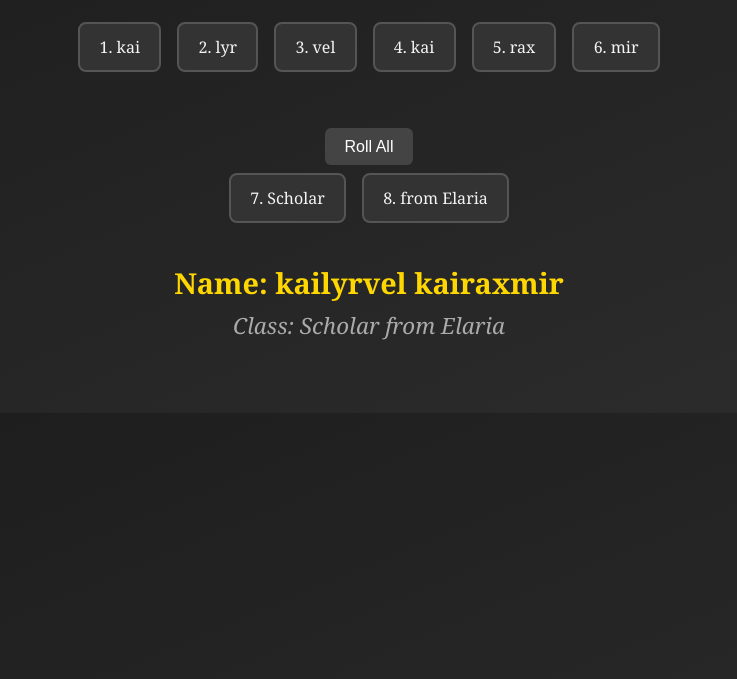
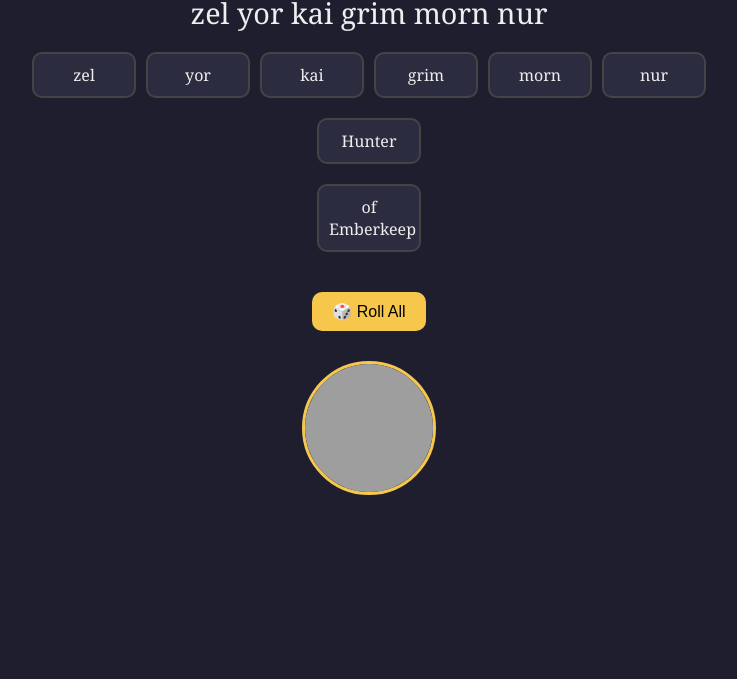
Before and after one commit to foxrain4/fantasy-name-generator, a plain HTML site: page index.html in a window 1280 px wide. Shown: the part 121-800 px from the top of the page, without its empty margins (271-1008 px from the left). Drawn offline with Linux system fonts and the light colour scheme; grey boxes are pictures that could not be loaded.

Commit message:
Update index.html

```diff
--- a/index.html
+++ b/index.html
@@ -2,201 +2,161 @@
 <html lang="en">
 <head>
   <meta charset="UTF-8" />
-  <meta name="viewport" content="width=device-width, initial-scale=1.0"/>
+  <meta name="viewport" content="width=device-width, initial-scale=1.0" />
   <title>Fantasy Name Generator</title>
   <style>
     body {
       font-family: 'Georgia', serif;
+      background: #1e1e2f;
+      color: #eee;
       text-align: center;
-      padding: 2rem;
-      background: linear-gradient(to bottom right, #1c1c1c, #2d2d2d);
-      color: #f4f4f4;
+      padding: 20px;
     }
-
     h1 {
-      font-size: 2.2rem;
-      color: #ffcc00;
-      text-shadow: 2px 2px 4px #000;
+      font-size: 2em;
+      color: #f7c74c;
     }
-
-    .slot-group {
-      margin-bottom: 1.5rem;
+    .name-display {
+      font-size: 1.8em;
+      margin: 20px 0;
     }
-
+    .slot-container {
+      display: flex;
+      justify-content: center;
+      flex-wrap: wrap;
+      gap: 10px;
+      margin: 20px 0;
+    }
     .slot {
-      display: inline-block;
-      margin: 0.5rem;
-      padding: 0.75rem 1.2rem;
-      background: #333;
-      border: 2px solid #555;
-      border-radius: 8px;
+      background: #2c2c40;
+      border: 2px solid #444;
+      padding: 10px;
+      border-radius: 10px;
       cursor: pointer;
-      transition: all 0.2s ease;
+      width: 80px;
     }
-
-    .slot:hover {
-      background: #444;
+    .locked {
+      background: #3a603f;
+      border-color: #6de086;
     }
-
-    .locked {
-      background: #004400;
-      border-color: #00cc44;
-      color: #ccffcc;
+    button {
+      margin-top: 20px;
+      padding: 10px 20px;
+      font-size: 1em;
+      background: #f7c74c;
+      border: none;
+      border-radius: 10px;
+      cursor: pointer;
+      color: #000;
     }
-
-    button {
-      margin-top: 1.5rem;
-      padding: 0.6rem 1.2rem;
-      font-size: 1rem;
-      background: #444;
-      color: #fff;
-      border: none;
-      border-radius: 6px;
-      cursor: pointer;
-      transition: background 0.2s ease;
+    .avatar {
+      margin-top: 30px;
     }
-
-    button:hover {
-      background: #666;
-    }
-
-    .name-section {
-      margin: 2rem 0;
-      font-size: 1.4rem;
-      color: #fff;
-    }
-
-    #fullName {
-      font-size: 1.8rem;
-      font-weight: bold;
-      margin-bottom: 0.5rem;
-      color: #ffd700;
-    }
-
-    #classTitle {
-      font-style: italic;
-      color: #aaa;
+    .avatar img {
+      border-radius: 50%;
+      border: 3px solid #f7c74c;
+      width: 128px;
+      height: 128px;
     }
   </style>
 </head>
 <body>
-
   <h1>Fantasy Name Generator</h1>
-
-  <div class="slot-group" id="slots-name"></div>
-  <button onclick="roll()">Roll All</button>
-
-  <div class="slot-group" id="slots-class"></div>
-
-  <div class="name-section">
-    <div id="fullName"></div>
-    <div id="classTitle"></div>
-  </div>
+  <div class="name-display" id="nameDisplay">???</div>
+  <div class="slot-container" id="slots"></div>
+  <div class="slot-container" id="classContainer"></div>
+  <div class="slot-container" id="locationContainer"></div>
+  <button onclick="roll()">🎲 Roll All</button>
+  <div class="avatar" id="avatarContainer"></div>
 
   <script>
     const syllables = [
       "dra", "vel", "zor", "morn", "kai", "lyr", "grim", "thal", "sha", "nur",
       "vak", "glen", "mir", "ael", "vor", "nis", "ser", "zel", "rin", "ark",
-      "nyx", "vyr", "zan", "kor", "lux", "syra", "dael", "orim", "rax", "ish",
-      "thex", "ezra", "ulth", "xan", "bram", "tarn", "elv", "keth", "zhul"
+      "tor", "bal", "eth", "zan", "kre", "uld", "yor", "xan", "om", "fen"
     ];
 
     const classes = [
-      "Knight", "Warlock", "Assassin", "Necromancer", "Witch", "Scholar",
-      "Thief", "Bard", "Priestess", "Waitress", "Hunter", "Druid", "Warden",
-      "Shadowblade", "Firecaller", "Stormseer", "Ranger", "Mystic"
+      "Knight", "Warlock", "Assassin", "Necromancer", "Witch",
+      "Scholar", "Thief", "Bard", "Priestess", "Waitress",
+      "Hunter", "Druid", "Warden", "Seer", "Wizard"
     ];
 
-    const descriptors = [
-      "of Donar", "of the Flame", "of Shadows", "of the North", "from Elaria",
-      "of the Depths", "of Twilight", "from Virel", "of the Wastes", "of the Sky",
-      "from Kurn", "of Stonehelm", "of the Crimson Vale"
+    const locations = [
+      "of Donar", "of the Hollow", "from Eldralore", "of the Vale",
+      "of Ashenfall", "from the North", "of Dreadmoor", "of Emberkeep"
     ];
 
-    const lockState = Array(8).fill(false);
-    const values = Array(8).fill("");
+    const slots = Array(6).fill(null).map((_, i) => ({ locked: false, value: "" }));
+    let selectedClass = { locked: false, value: "" };
+    let selectedLocation = { locked: false, value: "" };
 
-    function toggleLock(index) {
-      lockState[index] = !lockState[index];
-      updateDisplay();
+    function randomizeWord(baseList) {
+      let word = baseList[Math.floor(Math.random() * baseList.length)];
+      if (Math.random() < 0.1 && word.length > 2) {
+        const removeIndex = Math.floor(Math.random() * word.length);
+        word = word.slice(0, removeIndex) + word.slice(removeIndex + 1);
+      }
+      if (Math.random() < 0.1) {
+        const insertIndex = Math.floor(Math.random() * (word.length + 1));
+        const insertChar = String.fromCharCode(97 + Math.floor(Math.random() * 26));
+        word = word.slice(0, insertIndex) + insertChar + word.slice(insertIndex);
+      }
+      return word;
     }
 
-    function pickRandom(arr) {
-      return arr[Math.floor(Math.random() * arr.length)];
-    }
+    function render() {
+      const slotContainer = document.getElementById("slots");
+      slotContainer.innerHTML = "";
 
-    function mutateWord(word) {
-      let modified = word;
-      const shouldRemove = Math.random() < 0.1;
-      const shouldAdd = Math.random() < 0.1;
+      slots.forEach((slot, i) => {
+        const div = document.createElement("div");
+        div.className = "slot" + (slot.locked ? " locked" : "");
+        div.textContent = slot.value || "???";
+        div.onclick = () => {
+          slot.locked = !slot.locked;
+          render();
+        };
+        slotContainer.appendChild(div);
+      });
 
-      if (shouldRemove && word.length > 1) {
-        const removeIndex = Math.floor(Math.random() * word.length);
-        modified = word.slice(0, removeIndex) + word.slice(removeIndex + 1);
-      }
+      const classDiv = document.getElementById("classContainer");
+      classDiv.innerHTML = "";
+      const classSlot = document.createElement("div");
+      classSlot.className = "slot" + (selectedClass.locked ? " locked" : "");
+      classSlot.textContent = selectedClass.value || "Class";
+      classSlot.onclick = () => {
+        selectedClass.locked = !selectedClass.locked;
+        render();
+      };
+      classDiv.appendChild(classSlot);
 
-      if (shouldAdd) {
-        const addIndex = Math.floor(Math.random() * (modified.length + 1));
-        const randomChar = String.fromCharCode(97 + Math.floor(Math.random() * 26));
-        modified = modified.slice(0, addIndex) + randomChar + modified.slice(addIndex);
-      }
+      const locationDiv = document.getElementById("locationContainer");
+      locationDiv.innerHTML = "";
+      const locationSlot = document.createElement("div");
+      locationSlot.className = "slot" + (selectedLocation.locked ? " locked" : "");
+      locationSlot.textContent = selectedLocation.value || "Location";
+      locationSlot.onclick = () => {
+        selectedLocation.locked = !selectedLocation.locked;
+        render();
+      };
+      locationDiv.appendChild(locationSlot);
 
-      return modified;
+      const name = slots.map(s => s.value).join(" ");
+      document.getElementById("nameDisplay").textContent = name;
+
+      const avatar = document.getElementById("avatarContainer");
+      const seed = encodeURIComponent(name);
+      avatar.innerHTML = `<img src="https://avatars.dicebear.com/api/adventurer/${seed}.svg" alt="avatar" />`;
     }
 
     function roll() {
-      for (let i = 0; i < 6; i++) {
-        if (!lockState[i]) {
-          values[i] = mutateWord(pickRandom(syllables));
-        }
-      }
-
-      const frontCount = Math.floor(Math.random() * 3) + 1;
-      const endCount = 6 - frontCount;
-
-      const front = values.slice(0, frontCount);
-      const end = values.slice(3, 3 + endCount);
-
-      const frontName = front.join("");
-      const endName = end.join("");
-
-      if (!lockState[6]) values[6] = pickRandom(classes);
-      if (!lockState[7]) values[7] = pickRandom(descriptors);
-
-      updateDisplay(frontName, endName);
-    }
-
-    function updateDisplay(frontName = "", endName = "") {
-      const nameDiv = document.getElementById("slots-name");
-      const classDiv = document.getElementById("slots-class");
-      nameDiv.innerHTML = "";
-      classDiv.innerHTML = "";
-
-      for (let i = 0; i < 6; i++) {
-        const slot = document.createElement("div");
-        slot.className = `slot ${lockState[i] ? "locked" : ""}`;
-        slot.innerText = `${i + 1}. ${values[i] || "---"}`;
-        slot.onclick = () => toggleLock(i);
-        nameDiv.appendChild(slot);
-      }
-
-      const classSlot = document.createElement("div");
-      classSlot.className = `slot ${lockState[6] ? "locked" : ""}`;
-      classSlot.innerText = `7. ${values[6] || "---"}`;
-      classSlot.onclick = () => toggleLock(6);
-      classDiv.appendChild(classSlot);
-
-      const descSlot = document.createElement("div");
-      descSlot.className = `slot ${lockState[7] ? "locked" : ""}`;
-      descSlot.innerText = `8. ${values[7] || "---"}`;
-      descSlot.onclick = () => toggleLock(7);
-      classDiv.appendChild(descSlot);
-
-      document.getElementById("fullName").innerText =
-        frontName && endName ? `Name: ${frontName} ${endName}` : "";
-
-      document.getElementById("classTitle").innerText =
-        values[6] && values[7] ? `Class: ${values[6]} ${values[7]}` : "";
+      slots.forEach(slot => {
+        if (!slot.locked) slot.value = randomizeWord(syllables);
+      });
+      if (!selectedClass.locked) selectedClass.value = classes[Math.floor(Math.random() * classes.length)];
+      if (!selectedLocation.locked) selectedLocation.value = locations[Math.floor(Math.random() * locations.length)];
+      render();
     }
 
     roll();
```
